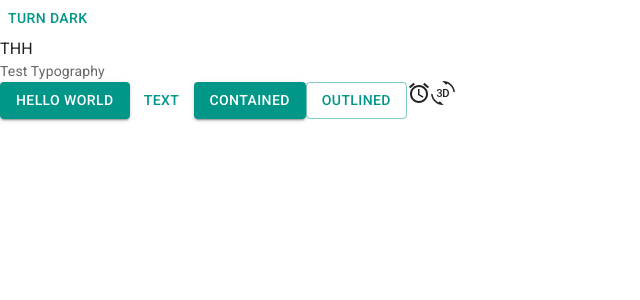
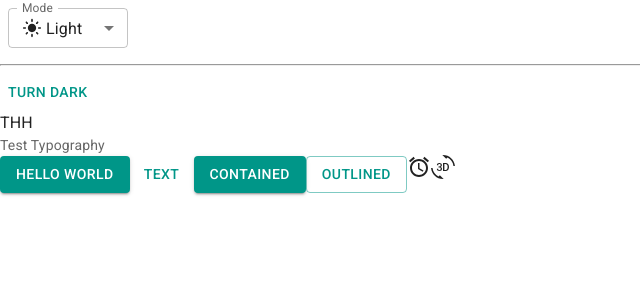
Before and after one commit to Hiep234/trello-web, a React (Vite) app: page / in a window 1280 px wide. Shown: the top 300 px of the page, without its empty margins (0-640 px from the left). Built offline with nearby package versions, Linux system fonts and the light colour scheme.

Commit message:
Dark Light 2

```diff
--- a/src/App.jsx
+++ b/src/App.jsx
@@ -3,10 +3,64 @@
 import ThreeDRotation from '@mui/icons-material/ThreeDRotation'
 import Typography from '@mui/material/Typography'
 import { useColorScheme } from '@mui/material/styles'
+import useMediaQuery from '@mui/material/useMediaQuery'
+
+import InputLabel from '@mui/material/InputLabel'
+import MenuItem from '@mui/material/MenuItem'
+import FormControl from '@mui/material/FormControl'
+import Select from '@mui/material/Select'
+import LightModeIcon from '@mui/icons-material/LightMode'
+import DarkModeOutlinedIcon from '@mui/icons-material/DarkModeOutlined'
+import SettingsBrightnessIcon from '@mui/icons-material/SettingsBrightness'
+
+
+function ModeSelect() {
+  const { mode, setMode } = useColorScheme()
+  const handleChange = (event) => {
+    const selectedMode = event.target.value
+    setMode(selectedMode)
+  }
+
+  return (
+    <FormControl sx={{ m: 1, minWidth: 120 }} size="small">
+      <InputLabel id="label-select-dark-light-mode">Mode</InputLabel>
+      <Select
+        labelId="label-select-dark-light-mode"
+        id="select-dark-light-mode"
+        value={mode}
+        label="Mode"
+        onChange={handleChange}
+      >
+
+        <MenuItem value="light">
+          <div style={{display: 'flex', alignItems: 'center', gap: '4px'}}>
+            <LightModeIcon fontSize='small' />Light
+          </div>
+        </MenuItem>
+        <MenuItem value="dark">
+          <div style={{display: 'flex', alignItems: 'center', gap: '4px'}}>
+            <DarkModeOutlinedIcon fontSize='small' />Dark
+          </div>
+        </MenuItem>
+        <MenuItem value="system">
+          <div style={{display: 'flex', alignItems: 'center', gap: '4px'}}>
+            <SettingsBrightnessIcon fontSize='small' />System
+          </div>
+        </MenuItem>
+      </Select>
+    </FormControl>
+  )
+}
 
 
 function ModeToggle() {
   const { mode, setMode } = useColorScheme()
+
+  // const prefersDarkMode = useMediaQuery('(prefers-color-scheme: dark)')
+  // const prefersLightMode = useMediaQuery('(prefers-color-scheme: light)')
+  // console.log('prefersDarkMode:', prefersDarkMode)
+  // console.log('prefersLightMode:', prefersLightMode)
+
   return (
     <Button
       onClick={() => {
@@ -21,6 +75,8 @@
 function App() {
   return (
     <>
+      <ModeSelect />
+      <hr />
       <ModeToggle />
       <div>THH</div>
       <Typography variant="body2" color="text.secondary" >Test Typography</Typography>
```
